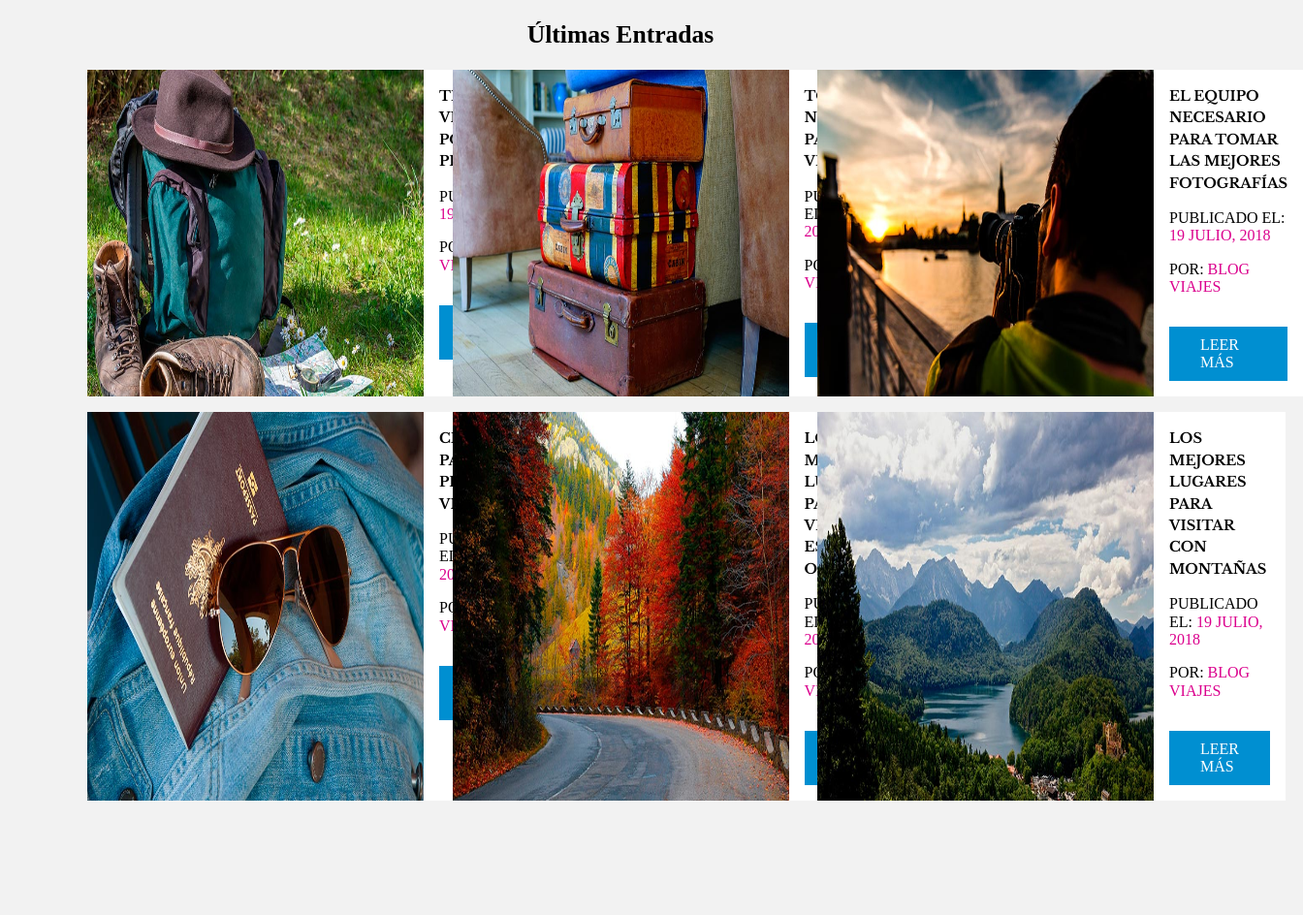
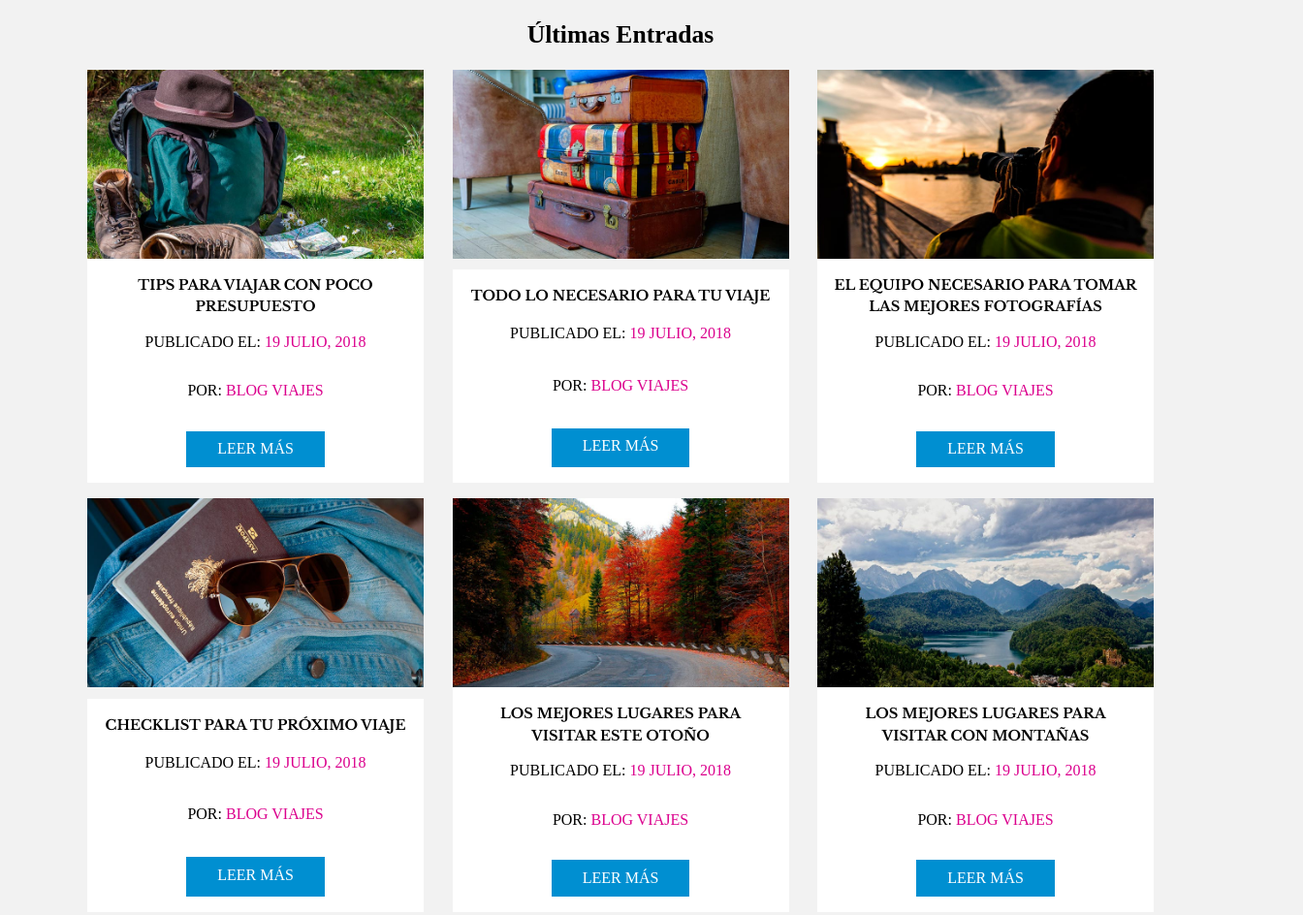
Before and after one commit to EH-EliezerHernandez/PyoyectoCards-FlexBox, a plain HTML site: page index.html in a window 1280 px wide. Shown: the whole page at 97% size, 1344 px wide, since content can reach past the window. Before the commit the page ends 842 px from the top, so only its background shows below. Drawn offline with nearby package versions, Linux system fonts and the light colour scheme.

Commit message:
Cajas de alturas iguales con FlexBox Bajas con alturas iguales con flex-direction: row Archivo styles.css He empleado las propiedades de flexbox para que las cajas tengan la misma altura independientemente de cuanto espacio abarque el contenido de cada una de estas cajas, el cual como se puede ver no es el mismo.
He empleado en el elemento contenedor "entrada" flex-direction:row el
valor por defecto en este caso.
No he conseguido que todos los elementos flexibles "contenido" abarquen todo el espacio disponible causando que el quede un pequeño espacio entre la imagen de la entrada y el contenido de la misma.

```diff
--- a/css/styles.css
+++ b/css/styles.css
@@ -27,12 +27,21 @@ h3{
 
 .entrada{
     display:flex;
+    flex-wrap: wrap;
     margin-bottom: 1rem;
 }
+.entrada img{
+    flex:0 1 100%;
+    align-self: flex-start;
+}
 .entrada .contenido{
+    align-self: stretch;
+    display:flex;
+    flex-wrap: wrap;
+    justify-content: center;
+    flex:0 1 100%;
     padding: 1rem;
     background-color:white;
-    justify-content: center;
 }
 @media screen and (min-width:480px) {
     .contenido-principal{
@@ -53,6 +62,8 @@ h3{
 .contenido h3,
 .contenido p{
     text-transform: uppercase;
+    text-align: center;
+    flex: 0 1 100%;
 }
 .contenido span{
     color:#db008d;
```
